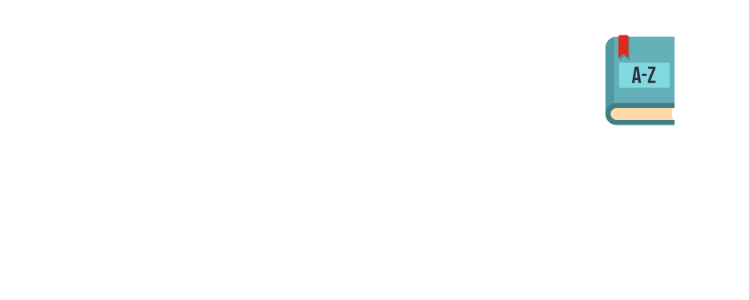
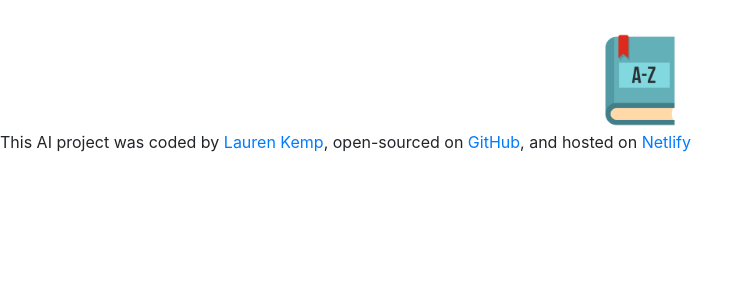
Before and after one commit to laurenkemp/dictionary-project, a React (Create React App) app: page / in a window 1280 px wide. Shown: the top 300 px of the page, without its empty margins (0-749 px from the left). Built offline with nearby package versions, Linux system fonts and the light colour scheme.

Commit message:
added footer

```diff
--- a/src/App.js
+++ b/src/App.js
@@ -6,6 +6,25 @@ function App() {
     <div className="App">
       <header className="App-header"></header>
       <img src={logo} alt="dictionary-icon" className="App-logo" />
+      <footer>
+        This AI project was coded by
+        <a href="https://laurenkemp.dev" target="_blank">
+          {" "}
+          Lauren Kemp
+        </a>
+        , open-sourced on{" "}
+        <a
+          href="https://github.com/laurenkemp/dictionary-project.git"
+          target="_blank"
+        >
+          GitHub
+        </a>
+        , and hosted on
+        <a href="https://www.netlify.com/" target="_blank">
+          {" "}
+          Netlify
+        </a>
+      </footer>
     </div>
   );
 }
```
